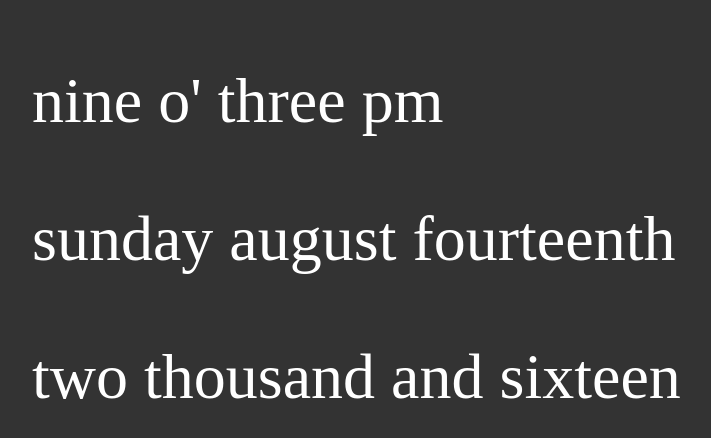
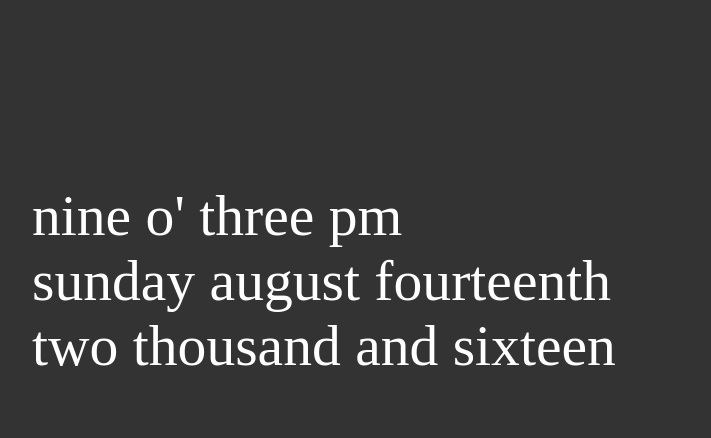
Before and after one commit to cpachomski/BalderDash, a browser extension: page verbose.html in a window 1280 px wide. Shown: the whole page, without its empty margins (224-935 px from the left). Drawn offline with Linux system fonts and the light colour scheme.

Commit message:
finish styling

```diff
--- a/verbose.css
+++ b/verbose.css
@@ -4,15 +4,15 @@ body {
 }
 
 .container {
-	font-size: 5vw;
-	margin: 50px auto;
-	max-width: 768px;
-}
-
-.container p {
-	text-align: justify;
+	position: fixed;
+	top: 35%;
+	width: 60%;
+	left: 50%;
+	transform: translate(-50%, -50%);
+	font-size: 4.5vw;
 }
 
 .container span {
 	color: #fff;
+	display: inline-block;
 }
--- a/verbose.html
+++ b/verbose.html
@@ -8,20 +8,15 @@
 
 <div class='container'>
 	<div id='time'>
-		<p>
 			<span id='time--hour'></span>
 			<span id='time--minutes'></span>
 			<span id='time--meridian'></span>
-		</p>
 	</div>
 	<div id=date>
 			<span id='date--weekday'></span>
 			<span id='date--month'></span>
-			<span id='date--date'>w</span>
-		</p>
-		<p>
+			<span id='date--date'></span>
 			<span id='date--year'></span>
-		</p>
 	</div>
 
 	<div id='weather'></div>
```
